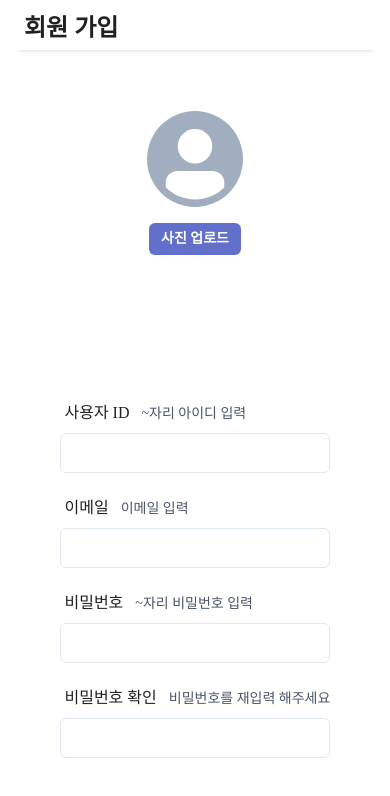
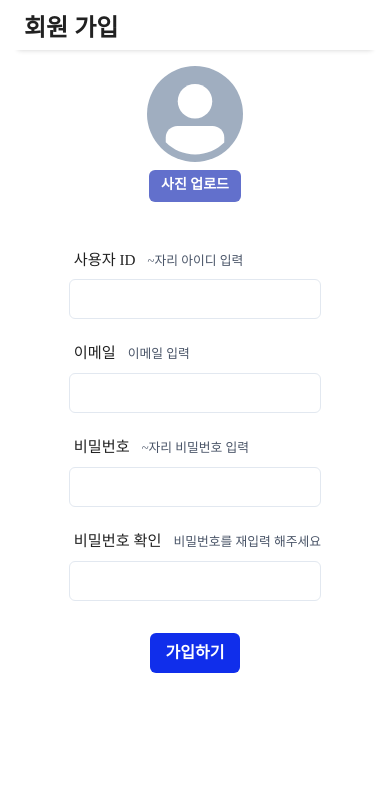
Before and after one commit to pre-on-connect/front-end, a Next.js app: page /signUp in a window 390 px wide. Shown: the top 796 px of the page. Built offline with nearby package versions, Linux system fonts and the light colour scheme.

Commit message:
Design: 회원가입페이지 반응형 수정 & 가입 버튼 추가

```diff
--- a/src/components/SignUp/index.tsx
+++ b/src/components/SignUp/index.tsx
@@ -1,6 +1,6 @@
 'use client';
 import React, {useState} from 'react';
-import {Avatar, Box, Button, Flex, Image} from "@chakra-ui/react";
+import {Avatar, Button, Center, Flex, Image} from "@chakra-ui/react";
 import CustomPageHeader from "@/components/ui/CustomPageHeader";
 import {Form, Formik} from "formik";
 import * as Yup from 'yup';
@@ -30,18 +30,30 @@ function SignUp() {
         <Flex
             flexDirection='column'
             width={isDesktop ? '80%' : '100%'}
-            height="100vh"
-            m='0 auto'
-            p={['.5rem', '2rem 3rem', '2rem 3rem']}
-            boxShadow='0 14px 28px rgba(0,0,0,0.25), 0 10px 10px rgba(0,0,0,0.22);'
+            m={['0 auto', '0 auto', '1.5rem auto']}
+            p={['.5rem .5rem 2rem', '2rem 3rem 5rem', '2rem 3rem 5rem']}
+            boxShadow={['none', 'none', 'none', '0 14px 28px rgba(0,0,0,0.25), 0 10px 10px rgba(0,0,0,0.22);']}
         >
             <CustomPageHeader title='회원 가입'/>
+            <Formik
+                initialValues={{
+                    userId: '',
+                    email: '',
+                    password: '',
+                    passwordConfirm: ''
+                }}
+                validationSchema={SignupSchema}
+                onSubmit={(values) => console.log(values)}
+            >
+                {
+                    ({errors, touched}) => (
+                        <Form>
                             <Flex
                                 flexDirection={['column', 'column', 'row']}
                                 align='center'
-                height="100%"
                                 justifyContent='space-around'
                                 px={['0', '2rem', '2rem', '20rem']}
+                                py={['1rem', '1rem', '2rem']}
                             >
                                 <Flex height={['auto', '80%', '80%']} flexDirection='column' align='center'>
                                     {profileImage ? (
@@ -62,7 +74,7 @@ function SignUp() {
                                     )}
                                     <Button
                                         size={['sm', 'lg', 'lg']}
-                        my={['1rem', '2rem', '2rem']}
+                                        my={['.5rem', '2rem', '2rem']}
                                         borderRadius={['md', 'lg', 'lg']}
                                         bgColor='tertiary'
                                         color='white'
@@ -72,20 +84,7 @@ function SignUp() {
                                         사진 업로드
                                     </Button>
                                 </Flex>
-                <Box alignSelf='self-start' m={['0 auto', '0 auto', '0 auto', '0']}>
-                    <Formik
-                        initialValues={{
-                            userId: '',
-                            email: '',
-                            password: '',
-                            passwordConfirm: ''
-                        }}
-                        validationSchema={SignupSchema}
-                        onSubmit={(values) => console.log(values)}
-                    >
-                        {
-                            ({errors, touched}) => (
-                                <Form>
+                                <Flex flexDirection='column' alignItems='center' mt='2rem'>
                                     <UserFormInput
                                         type='text'
                                         name='userId'
@@ -118,15 +117,18 @@ function SignUp() {
                                         error={errors.passwordConfirm}
                                         helperText='비밀번호를 재입력 해주세요'
                                     />
+                                </Flex>
+                            </Flex>
+                            <Center>
+                                <Button type='submit' bgColor='primary' color='white' size={['md', 'lg', 'lg']}
+                                        fontSize='1.5rem' _hover={{bgColor: 'primary'}}>가입하기</Button>
+                            </Center>
                         </Form>
+
                     )
                 }
             </Formik>
-                </Box>
-            </Flex>
-            {/*<Box flexBasis='8rem'  m='0 auto' >*/}
-            {/*    <Button type='submit' bgColor='primary' color='white' size='lg' fontSize='1.5rem' _hover={{bgColor:'primary'}}>가입하기</Button>*/}
-            {/*</Box>*/}
+
         </Flex>
     );
 }
--- a/src/components/ui/CustomPageHeader/index.tsx
+++ b/src/components/ui/CustomPageHeader/index.tsx
@@ -1,5 +1,5 @@
 import React from 'react';
-import {Box, Heading} from "@chakra-ui/react";
+import {Heading} from "@chakra-ui/react";
 
 interface CustomPageHeaderProps {
     title:string;
@@ -9,7 +9,7 @@ function CustomPageHeader({title}:CustomPageHeaderProps) {
     return (
         <Heading
             as='h1'
-            size={['lg','2xl','2xl']}
+            size={['lg','lg','xl','2xl']}
             boxShadow='0px 10px 5px -10px rgba(0,0,0,0.19);'
             color='gray_dark_4'
             p={['.3rem 1rem .3rem','1rem 1rem 1.3rem','1rem 1rem 1.3rem']}
--- a/src/components/ui/SignUpFormInput/index.tsx
+++ b/src/components/ui/SignUpFormInput/index.tsx
@@ -1,6 +1,5 @@
 import React from 'react';
-import {Flex, FormControl, FormErrorMessage, FormHelperText, FormLabel, Input} from "@chakra-ui/react";
-import {Field, Form} from "formik";
+import {Flex, FormControl, FormHelperText, FormLabel, Input} from "@chakra-ui/react";
 
 interface UserFormInputProps {
     name: string;
@@ -14,12 +13,12 @@ interface UserFormInputProps {
 
 function SignUpFormInput({name, type, label, helperText, touched, error}: UserFormInputProps) {
     return (
-        <FormControl isInvalid={error && touched} color='gray_dark_4' mb={['1rem','2.8rem','2.8rem']}>
+        <FormControl isInvalid={error && touched} color='gray_dark_4' mb={['1rem', '2.8rem', '2.8rem']}>
             <Flex alignItems='baseline' pl='.3rem'>
-                <FormLabel htmlFor={name} fontSize={['1rem','1.15rem','1.15rem']}>
+                <FormLabel htmlFor={name} fontSize={['.95rem', '1.15rem', '1.15rem']}>
                     {label}
                 </FormLabel>
-                {helperText && <FormHelperText>{helperText}</FormHelperText>}
+                {helperText && <FormHelperText fontSize={['.8rem', '1rem', '1rem']}>{helperText}</FormHelperText>}
             </Flex>
             <Input id={name} type={type}/>
             {/*{errors.email && <FormErrorMessage>{errors.email}</FormErrorMessage>}*/}
```
Lines whose indentation alone changed are shown as unchanged.
